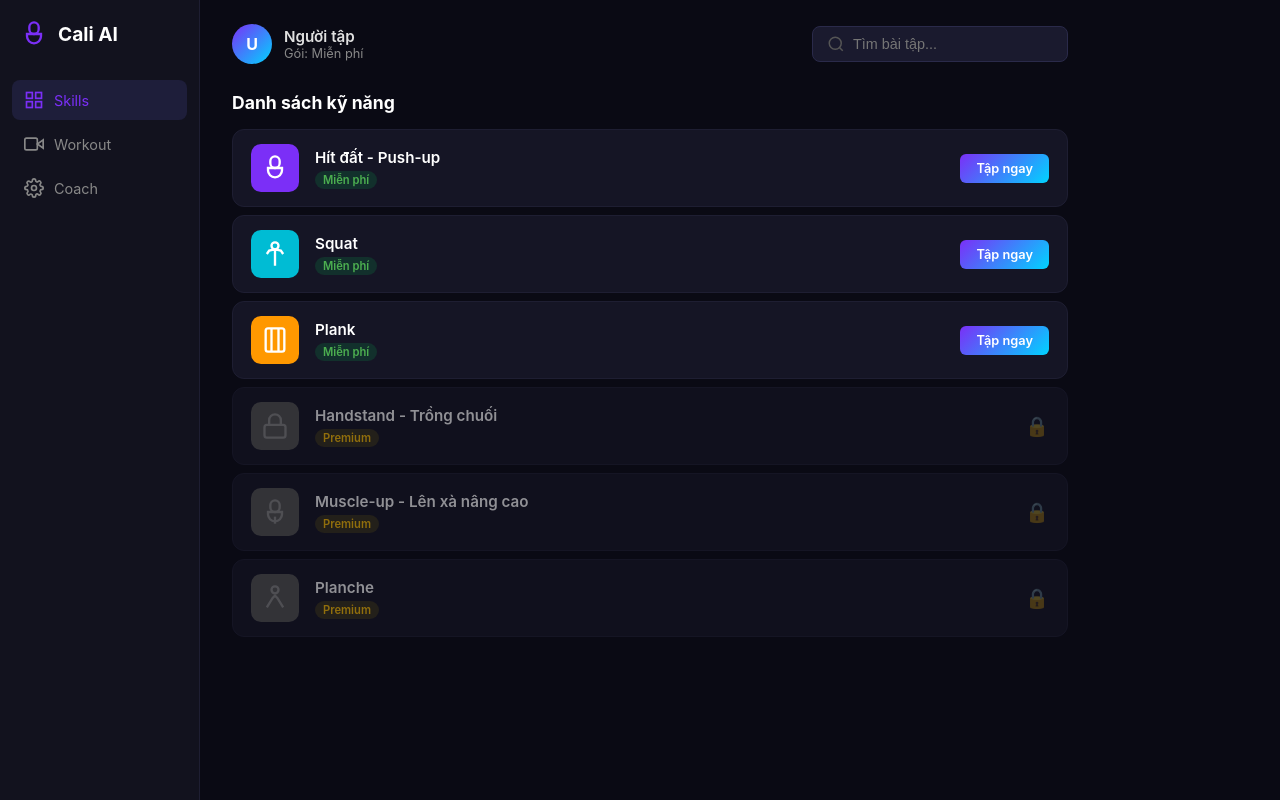
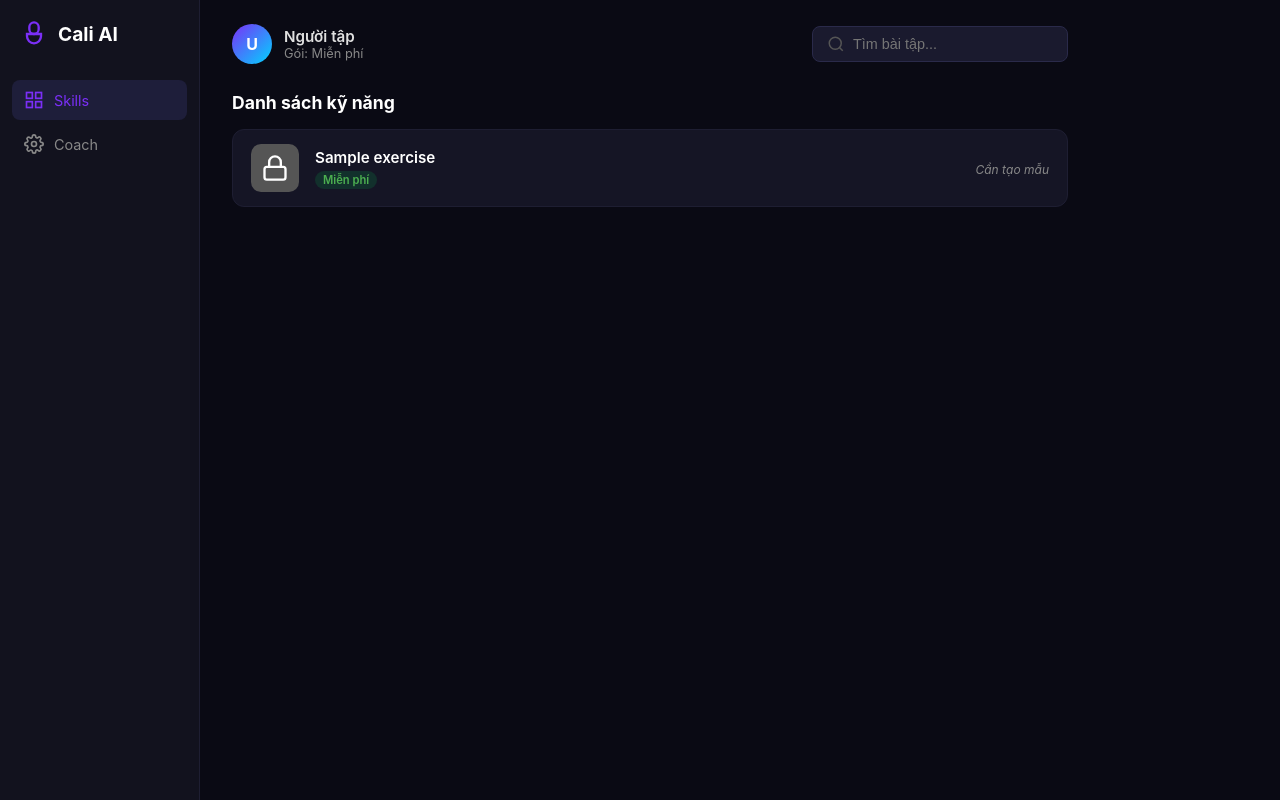
Before and after one commit to haiduy1711/MovementChecker, a Flask app: template cali-ai-coach/web/templates/index.html in a window 1280 px wide. Run offline with Flask 3, Linux system fonts and the light colour scheme; the template is opened without the code that fills it: most values are stand-ins (such as "Sample title", 1, 10 or a date in 2020); parts of the project's set-up code (start-up, migrations or seed data) failed here and were passed over.

Commit message:
Replace workout with exercise page; add ref video selector + guide skeleton per exercise

```diff
--- a/cali-ai-coach/web/app.py
+++ b/cali-ai-coach/web/app.py
@@ -4,7 +4,11 @@ from flask import Flask, render_template, request, redirect, url_for, Response,
 from werkzeug.utils import secure_filename
 
 sys.path.insert(0, str(Path(__file__).parent.parent))
-from web.evaluator import evaluate_video, normalize_pose, cos_sim, detect_errors, check_push_up_alignment, calc_score, draw_h36m_skeleton, draw_error_overlay, BONE_DEFS, BONE_NAMES_LIST, H36M_SKELETON
+from web.evaluator import (
+    evaluate_video, normalize_pose, cos_sim, detect_errors,
+    check_push_up_alignment, calc_score, draw_h36m_skeleton,
+    draw_error_overlay, draw_guide_skeleton, BONE_DEFS, BONE_NAMES_LIST, H36M_SKELETON,
+)
 from core.mediapipe_to_h36m import mediapipe_to_h36m
 from core.keyframes import extract_key_frames
 
@@ -15,23 +19,63 @@ UPLOAD = BASE / 'uploads'
 RESULTS = BASE / 'results'
 MODEL_PATH = str(DATA / 'pose_landmarker_full.task')
 CHECKPOINTS_PATH = str(DATA / 'calib_checkpoints.npz')
-EXERCISES_PKL = BASE / 'exercises'
+EXERCISES_PKL_DIR = BASE / 'exercises'
 
-UPLOAD.mkdir(exist_ok=True); RESULTS.mkdir(exist_ok=True); EXERCISES_PKL.mkdir(exist_ok=True)
+UPLOAD.mkdir(exist_ok=True); RESULTS.mkdir(exist_ok=True); EXERCISES_PKL_DIR.mkdir(exist_ok=True)
 
-# Load default checkpoints
+# Default push-up checkpoints
 d = np.load(CHECKPOINTS_PATH)
-norm_cp = d['norm_checkpoints']
+DEFAULT_NORM_CP = d['norm_checkpoints']
 
-# Global camera status for /api/status polling
+# Global camera status
 cam_status = {'score': 0, 'reps': 0, 'cp': 0, 'total_cp': 30, 'status': 'WAITING', 'errors': [], 'feedbacks': []}
 
 
-def gen_camera_feed():
+def load_checkpoints(exercise):
+    """Load norm_checkpoints for given exercise name. Falls back to default."""
+    if not exercise or exercise == 'hit-dat':
+        return DEFAULT_NORM_CP
+    # Try PKL files from admin
+    pkl_path = EXERCISES_PKL_DIR / f'{secure_filename(exercise)}.pkl'
+    if pkl_path.exists():
+        with open(pkl_path, 'rb') as f:
+            data = pickle.load(f)
+        return data['norm_checkpoints']
+    return DEFAULT_NORM_CP
+
+
+def get_exercise_list():
+    """Return list of available exercises with metadata."""
+    exercises = [
+        {'id': 'hit-dat', 'name': 'Hít đất - Push-up', 'free': True, 'checkpoints': True},
+        {'id': 'squat', 'name': 'Squat', 'free': True, 'checkpoints': False},
+        {'id': 'plank', 'name': 'Plank', 'free': True, 'checkpoints': False},
+        {'id': 'handstand', 'name': 'Handstand - Trồng chuối', 'free': False},
+        {'id': 'muscle-up', 'name': 'Muscle-up - Lên xà nâng cao', 'free': False},
+        {'id': 'planche', 'name': 'Planche', 'free': False},
+    ]
+    # Scan admin PKL files for custom exercises
+    for f in EXERCISES_PKL_DIR.glob('*.pkl'):
+        with open(f, 'rb') as fh:
+            data = pickle.load(fh)
+        eid = secure_filename(data.get('name', f.stem))
+        exists = any(e['id'] == eid for e in exercises)
+        if not exists:
+            exercises.append({
+                'id': eid, 'name': data.get('name', f.stem),
+                'free': True, 'checkpoints': True, 'custom': True,
+            })
+    return exercises
+
+
+def gen_camera_feed(exercise='hit-dat'):
+    """MJPEG stream with exercise-specific checkpoints + guide skeleton."""
     global cam_status
     import mediapipe as mp
     from mediapipe.tasks import python as mp_tasks
     from mediapipe.tasks.python import vision as mp_vision
+
+    norm_cp = load_checkpoints(exercise)
 
     base = mp_tasks.BaseOptions(model_asset_path=MODEL_PATH)
     opts = mp_vision.PoseLandmarkerOptions(
@@ -51,6 +95,7 @@ def gen_camera_feed():
 
     window = []; raw_window = []; cur_cp = -1; total_reps = 0
     initialized = False; aligned_frames = 0; f_idx = 0
+    show_guide = True
 
     while True:
         ret, frame = cap.read()
@@ -79,6 +124,7 @@ def gen_camera_feed():
 
         err_names_set = set()
         status_text = ''
+
         if not initialized:
             aligned = True
             for p, c, n, th in BONE_DEFS:
@@ -96,6 +142,7 @@ def gen_camera_feed():
                         if len(errs) < be: be, best = len(errs), i
                     cur_cp = best
                     initialized = True
+                    show_guide = False
                     status_text = f'INIT CP {best}'
                 else:
                     status_text = f'CAN CHINH... {aligned_frames}/5'
@@ -116,6 +163,12 @@ def gen_camera_feed():
                 status_text = f'WAIT CP {cur_cp} ({len(errs)} err)'
 
         err_indices = {i for i, bd in enumerate(BONE_DEFS) if bd[2] in err_names_set}
+
+        # Draw guide skeleton
+        if show_guide and not initialized:
+            draw_guide_skeleton(frame, norm_cp[0], h, w)
+
+        # Draw student skeleton
         if result.pose_landmarks:
             draw_h36m_skeleton(frame, h36m_smooth, err_names_set, thickness=2)
 
@@ -126,7 +179,6 @@ def gen_camera_feed():
             naw = sum(1 for f in fb if f['severity'] == 'warning')
             score = calc_score(len(err_indices), nae, naw)
 
-        # Update global status
         cam_status.update({
             'score': score, 'reps': total_reps, 'cp': max(0, cur_cp),
             'total_cp': len(norm_cp), 'status': status_text,
@@ -134,6 +186,7 @@ def gen_camera_feed():
             'feedbacks': [f['message'] for f in fb],
         })
 
+        # HUD on frame
         bw, bx = 160, (w - 160) // 2
         cv2.rectangle(frame, (bx, 5), (bx + bw, 22), (40, 40, 40), -1)
         fill = max(0, min(bw, int(bw * score / 100)))
@@ -141,6 +194,10 @@ def gen_camera_feed():
         cv2.rectangle(frame, (bx, 5), (bx + fill, 22), sc, -1)
         cv2.putText(frame, f'Score: {score}/100', (bx + 5, 17),
                     cv2.FONT_HERSHEY_SIMPLEX, 0.4, (255, 255, 255), 1)
+
+        if show_guide and not initialized:
+            status_text = 'CAN CHINH...' if not status_text else status_text
+
         cv2.putText(frame, status_text, (10, 48),
                     cv2.FONT_HERSHEY_SIMPLEX, 0.55, (255, 255, 255), 2)
         draw_error_overlay(frame, err_indices, h, w)
@@ -164,12 +221,15 @@ def gen_camera_feed():
 
 @app.route('/')
 def index():
-    return render_template('index.html')
+    exercises = get_exercise_list()
+    return render_template('index.html', exercises=exercises)
 
 
-@app.route('/workout')
-def workout():
-    return render_template('workout.html')
+@app.route('/exercise/<name>')
+def exercise(name):
+    norm_cp = load_checkpoints(name)
+    has_cp = len(norm_cp) > 0
+    return render_template('exercise.html', exercise=name, has_checkpoints=has_cp)
 
 
 @app.route('/admin')
@@ -182,9 +242,15 @@ def api_status():
     return jsonify(cam_status)
 
 
+@app.route('/api/exercises')
+def api_exercises():
+    return jsonify(get_exercise_list())
+
+
 @app.route('/video_feed')
 def video_feed():
-    return Response(gen_camera_feed(),
+    exercise = request.args.get('exercise', 'hit-dat')
+    return Response(gen_camera_feed(exercise),
                     mimetype='multipart/x-mixed-replace; boundary=frame')
 
 
@@ -201,7 +267,7 @@ def upload():
     out_path = str(RESULTS / f'{uid}_result.mp4')
     file.save(in_path)
     try:
-        result = evaluate_video(in_path, out_path, norm_cp, MODEL_PATH)
+        result = evaluate_video(in_path, out_path, DEFAULT_NORM_CP, MODEL_PATH)
         result['video'] = f'{uid}_result.mp4'
         result['id'] = uid
     except Exception as e:
@@ -213,7 +279,6 @@ def upload():
 
 @app.route('/process_reference', methods=['POST'])
 def process_reference():
-    """Admin: upload video → MediaPipe → H36M → K-Means → .pkl"""
     name = request.form.get('name', '').strip()
     if not name:
         return jsonify({'error': 'Missing exercise name'}), 400
@@ -222,7 +287,6 @@ def process_reference():
     file = request.files['video']
     if not file.filename:
         return jsonify({'error': 'No file'}), 400
-
     ext = os.path.splitext(file.filename)[1] or '.mp4'
     uid = uuid.uuid4().hex[:12]
     video_path = str(UPLOAD / f'{uid}{ext}')
@@ -232,20 +296,17 @@ def process_reference():
         import mediapipe as mp
         from mediapipe.tasks import python as mp_tasks
         from mediapipe.tasks.python import vision as mp_vision
-
         base = mp_tasks.BaseOptions(model_asset_path=MODEL_PATH)
         opts = mp_vision.PoseLandmarkerOptions(
             base_options=base, running_mode=mp_vision.RunningMode.VIDEO,
             num_poses=1, min_pose_detection_confidence=0.5, min_tracking_confidence=0.5)
         pose = mp_vision.PoseLandmarker.create_from_options(opts)
-
         cap = cv2.VideoCapture(video_path)
         fps = cap.get(cv2.CAP_PROP_FPS) or 30
         w = int(cap.get(cv2.CAP_PROP_FRAME_WIDTH))
         h = int(cap.get(cv2.CAP_PROP_FRAME_HEIGHT))
         total = int(cap.get(cv2.CAP_PROP_FRAME_COUNT))
         all_frames = []; f_idx = 0
-
         print(f'Processing {total} frames for "{name}"...')
         while True:
             ret, frame = cap.read()
@@ -257,22 +318,15 @@ def process_reference():
                 h36m = mediapipe_to_h36m(result.pose_landmarks[0], w, h)
             else:
                 h36m = np.zeros((17, 3), np.float32)
-            all_frames.append(h36m)
-            f_idx += 1
-
+            all_frames.append(h36m); f_idx += 1
         cap.release(); pose.close()
-
-        std_arr = np.stack(all_frames)  # (N, 17, 3)
+        std_arr = np.stack(all_frames)
         kf_idx = extract_key_frames(std_arr, n_clusters=30)
-        raw_cp = std_arr[kf_idx]  # (30, 17, 3)
-        norm_list = []
-        for kp in raw_cp:
-            n = normalize_pose(kp)[:, :2]
-            norm_list.append(n)
-        norm_cp_new = np.stack(norm_list)  # (30, 17, 2)
-
+        raw_cp = std_arr[kf_idx]
+        norm_list = [normalize_pose(kp)[:, :2] for kp in raw_cp]
+        norm_cp_new = np.stack(norm_list)
         safe_name = secure_filename(name) or f'exercise_{uid}'
-        pkl_path = str(EXERCISES_PKL / f'{safe_name}.pkl')
+        pkl_path = str(EXERCISES_PKL_DIR / f'{safe_name}.pkl')
         with open(pkl_path, 'wb') as f:
             pickle.dump({
                 'name': name, 'uid': uid,
@@ -282,16 +336,10 @@ def process_reference():
                 'source_video': video_path,
                 'total_frames': total,
             }, f)
-
         os.remove(video_path)
-        print(f'Saved {len(kf_idx)} keyframes to {pkl_path}')
-
-        return jsonify({
-            'success': True, 'name': name,
-            'keyframes': len(kf_idx), 'total_frames': total,
-            'pkl_file': f'{safe_name}.pkl',
-        })
-
+        return jsonify({'success': True, 'name': name,
+                        'keyframes': len(kf_idx), 'total_frames': total,
+                        'pkl_file': f'{safe_name}.pkl'})
     except Exception as e:
         if os.path.exists(video_path): os.remove(video_path)
         return jsonify({'error': str(e)}), 500
--- a/cali-ai-coach/web/static/style.css
+++ b/cali-ai-coach/web/static/style.css
@@ -151,6 +151,7 @@ body {
 
 .free-tag { background: rgba(0, 200, 83, 0.15); color: #4caf50; }
 .premium-tag { background: rgba(255, 215, 0, 0.15); color: #ffc107; }
+.cp-tag { background: rgba(0, 212, 255, 0.12); color: #00d4ff; }
 
 .skill-action {
   flex-shrink: 0;
@@ -171,6 +172,18 @@ body {
 .btn-small:hover { opacity: 0.85; }
 
 .locked-icon { font-size: 1.2rem; opacity: 0.5; }
+
+.no-cp { font-size: 0.75rem; color: #888; font-style: italic; }
+
+.warning-card {
+  background: rgba(255, 152, 0, 0.08);
+  border-color: rgba(255, 152, 0, 0.2);
+}
+.warning-card p { font-size: 0.85rem; color: #ff9800; line-height: 1.5; }
+.warning-card a { color: #00d4ff; }
+
+.ref-selector { margin-bottom: 8px; }
+.ref-selector label { display: block; font-size: 0.75rem; color: #888; margin-bottom: 4px; text-transform: uppercase; letter-spacing: 1px; }
 
 /* ─── Form elements ─── */
 .form-group { margin-bottom: 18px; }
--- a/cali-ai-coach/web/templates/index.html
+++ b/cali-ai-coach/web/templates/index.html
@@ -8,7 +8,6 @@
 </head>
 <body>
   <div class="app">
-    <!-- Sidebar -->
     <aside class="sidebar">
       <div class="logo">
         <svg width="28" height="28" viewBox="0 0 24 24" fill="none" stroke="currentColor" stroke-width="2">
@@ -22,10 +21,6 @@
           <svg width="20" height="20" viewBox="0 0 24 24" fill="none" stroke="currentColor" stroke-width="2"><rect x="3" y="3" width="7" height="7"/><rect x="14" y="3" width="7" height="7"/><rect x="3" y="14" width="7" height="7"/><rect x="14" y="14" width="7" height="7"/></svg>
           Skills
         </a>
-        <a href="/workout" class="nav-item">
-          <svg width="20" height="20" viewBox="0 0 24 24" fill="none" stroke="currentColor" stroke-width="2"><polygon points="23 7 16 12 23 17 23 7"/><rect x="1" y="5" width="15" height="14" rx="2"/></svg>
-          Workout
-        </a>
         <a href="/admin" class="nav-item">
           <svg width="20" height="20" viewBox="0 0 24 24" fill="none" stroke="currentColor" stroke-width="2"><circle cx="12" cy="12" r="3"/><path d="M19.4 15a1.65 1.65 0 0 0 .33 1.82l.06.06a2 2 0 0 1-2.83 2.83l-.06-.06a1.65 1.65 0 0 0-1.82-.33 1.65 1.65 0 0 0-1 1.51V21a2 2 0 0 1-4 0v-.09A1.65 1.65 0 0 0 9 19.4a1.65 1.65 0 0 0-1.82.33l-.06.06a2 2 0 0 1-2.83-2.83l.06-.06A1.65 1.65 0 0 0 4.68 15a1.65 1.65 0 0 0-1.51-1H3a2 2 0 0 1 0-4h.09A1.65 1.65 0 0 0 4.6 9a1.65 1.65 0 0 0-.33-1.82l-.06-.06a2 2 0 0 1 2.83-2.83l.06.06A1.65 1.65 0 0 0 9 4.68a1.65 1.65 0 0 0 1-1.51V3a2 2 0 0 1 4 0v.09a1.65 1.65 0 0 0 1 1.51 1.65 1.65 0 0 0 1.82-.33l.06-.06a2 2 0 0 1 2.83 2.83l-.06.06A1.65 1.65 0 0 0 19.4 9a1.65 1.65 0 0 0 1.51 1H21a2 2 0 0 1 0 4h-.09a1.65 1.65 0 0 0-1.51 1z"/></svg>
           Coach
@@ -33,7 +28,6 @@
       </nav>
     </aside>
 
-    <!-- Main -->
     <main class="main">
       <header class="topbar">
         <div class="user-info">
@@ -53,89 +47,45 @@
         <h2>Danh sách kỹ năng</h2>
 
         <div class="skill-list" id="skill-list">
-          <!-- Push-up -->
-          <div class="skill-card free" data-exercise="hit dat">
-            <div class="skill-icon" style="background:#7b2ff7">
-              <svg width="28" height="28" viewBox="0 0 24 24" fill="none" stroke="#fff" stroke-width="2"><path d="M12 2a4 4 0 0 1 4 4v2a4 4 0 0 1-8 0V6a4 4 0 0 1 4-4z"/><path d="M18 12H6v2a6 6 0 0 0 12 0v-2z"/></svg>
+          {% for ex in exercises %}
+          <div class="skill-card {{ 'free' if ex.free else 'locked' }}" data-exercise="{{ ex.name.lower() }}">
+            <div class="skill-icon" style="background:{{ '#7b2ff7' if ex.id == 'hit-dat' else '#00bcd4' if ex.id == 'squat' else '#ff9800' if ex.id == 'plank' else '#555' }}">
+              <svg width="28" height="28" viewBox="0 0 24 24" fill="none" stroke="#fff" stroke-width="2">
+                {% if ex.id == 'hit-dat' %}
+                <path d="M12 2a4 4 0 0 1 4 4v2a4 4 0 0 1-8 0V6a4 4 0 0 1 4-4z"/><path d="M18 12H6v2a6 6 0 0 0 12 0v-2z"/>
+                {% elif ex.id == 'squat' %}
+                <circle cx="12" cy="5" r="3"/><path d="M12 22V8M5 12l2-3 5-1 5 1 2 3"/>
+                {% elif ex.id == 'plank' %}
+                <rect x="4" y="2" width="16" height="20" rx="2"/><line x1="9" y1="22" x2="9" y2="2"/><line x1="15" y1="22" x2="15" y2="2"/>
+                {% else %}
+                <rect x="3" y="11" width="18" height="11" rx="2" ry="2"/><path d="M7 11V7a5 5 0 0 1 10 0v4"/>
+                {% endif %}
+              </svg>
             </div>
             <div class="skill-body">
-              <div class="skill-name">Hít đất - Push-up</div>
-              <div class="skill-tags"><span class="tag free-tag">Miễn phí</span></div>
+              <div class="skill-name">{{ ex.name }}</div>
+              <div class="skill-tags">
+                {% if ex.free %}
+                  <span class="tag free-tag">Miễn phí</span>
+                  {% if ex.checkpoints %}<span class="tag cp-tag">Có video mẫu</span>{% endif %}
+                {% else %}
+                  <span class="tag premium-tag">Premium</span>
+                {% endif %}
+              </div>
             </div>
             <div class="skill-action">
-              <a href="/workout" class="btn-small">Tập ngay</a>
+              {% if ex.free %}
+                {% if ex.checkpoints %}
+                  <a href="/exercise/{{ ex.id }}" class="btn-small">Tập ngay</a>
+                {% else %}
+                  <span class="no-cp">Cần tạo mẫu</span>
+                {% endif %}
+              {% else %}
+                <span class="locked-icon">🔒</span>
+              {% endif %}
             </div>
           </div>
-
-          <!-- Squat -->
-          <div class="skill-card free" data-exercise="squat">
-            <div class="skill-icon" style="background:#00bcd4">
-              <svg width="28" height="28" viewBox="0 0 24 24" fill="none" stroke="#fff" stroke-width="2"><circle cx="12" cy="5" r="3"/><path d="M12 22V8M5 12l2-3 5-1 5 1 2 3"/></svg>
-            </div>
-            <div class="skill-body">
-              <div class="skill-name">Squat</div>
-              <div class="skill-tags"><span class="tag free-tag">Miễn phí</span></div>
-            </div>
-            <div class="skill-action">
-              <a href="/workout" class="btn-small">Tập ngay</a>
-            </div>
-          </div>
-
-          <!-- Plank -->
-          <div class="skill-card free" data-exercise="plank">
-            <div class="skill-icon" style="background:#ff9800">
-              <svg width="28" height="28" viewBox="0 0 24 24" fill="none" stroke="#fff" stroke-width="2"><rect x="4" y="2" width="16" height="20" rx="2"/><line x1="9" y1="22" x2="9" y2="2"/><line x1="15" y1="22" x2="15" y2="2"/></svg>
-            </div>
-            <div class="skill-body">
-              <div class="skill-name">Plank</div>
-              <div class="skill-tags"><span class="tag free-tag">Miễn phí</span></div>
-            </div>
-            <div class="skill-action">
-              <a href="/workout" class="btn-small">Tập ngay</a>
-            </div>
-          </div>
-
-          <!-- Handstand -->
-          <div class="skill-card locked" data-exercise="tronh chuoi">
-            <div class="skill-icon" style="background:#555">
-              <svg width="28" height="28" viewBox="0 0 24 24" fill="none" stroke="#888" stroke-width="2"><rect x="3" y="11" width="18" height="11" rx="2" ry="2"/><path d="M7 11V7a5 5 0 0 1 10 0v4"/></svg>
-            </div>
-            <div class="skill-body">
-              <div class="skill-name">Handstand - Trồng chuối</div>
-              <div class="skill-tags"><span class="tag premium-tag">Premium</span></div>
-            </div>
-            <div class="skill-action">
-              <span class="locked-icon">🔒</span>
-            </div>
-          </div>
-
-          <!-- Muscle-up -->
-          <div class="skill-card locked" data-exercise="len xa">
-            <div class="skill-icon" style="background:#555">
-              <svg width="28" height="28" viewBox="0 0 24 24" fill="none" stroke="#888" stroke-width="2"><path d="M12 2a4 4 0 0 1 4 4v2a4 4 0 0 1-8 0V6a4 4 0 0 1 4-4z"/><path d="M6 12h12v2a6 6 0 0 1-12 0v-2z"/><line x1="12" y1="22" x2="12" y2="16"/></svg>
-            </div>
-            <div class="skill-body">
-              <div class="skill-name">Muscle-up - Lên xà nâng cao</div>
-              <div class="skill-tags"><span class="tag premium-tag">Premium</span></div>
-            </div>
-            <div class="skill-action">
-              <span class="locked-icon">🔒</span>
-            </div>
-          </div>
-
-          <!-- Planche -->
-          <div class="skill-card locked" data-exercise="planche">
-            <div class="skill-icon" style="background:#555">
-              <svg width="28" height="28" viewBox="0 0 24 24" fill="none" stroke="#888" stroke-width="2"><circle cx="12" cy="5" r="3"/><path d="M5 20l5-8 2-2 2 2 5 8"/></svg>
-            </div>
-            <div class="skill-body">
-              <div class="skill-name">Planche</div>
-              <div class="skill-tags"><span class="tag premium-tag">Premium</span></div>
-            </div>
-            <div class="skill-action">
-              <span class="locked-icon">🔒</span>
-            </div>
-          </div>
+          {% endfor %}
         </div>
       </section>
     </main>
```
Also changed, not shown: cali-ai-coach/web/evaluator.py (+30 -0 lines), cali-ai-coach/web/static/exercise.js (renamed from cali-ai-coach/web/static/workout.js, +40 -31 lines), cali-ai-coach/web/templates/exercise.html (renamed from cali-ai-coach/web/templates/workout.html, +25 -13 lines).
